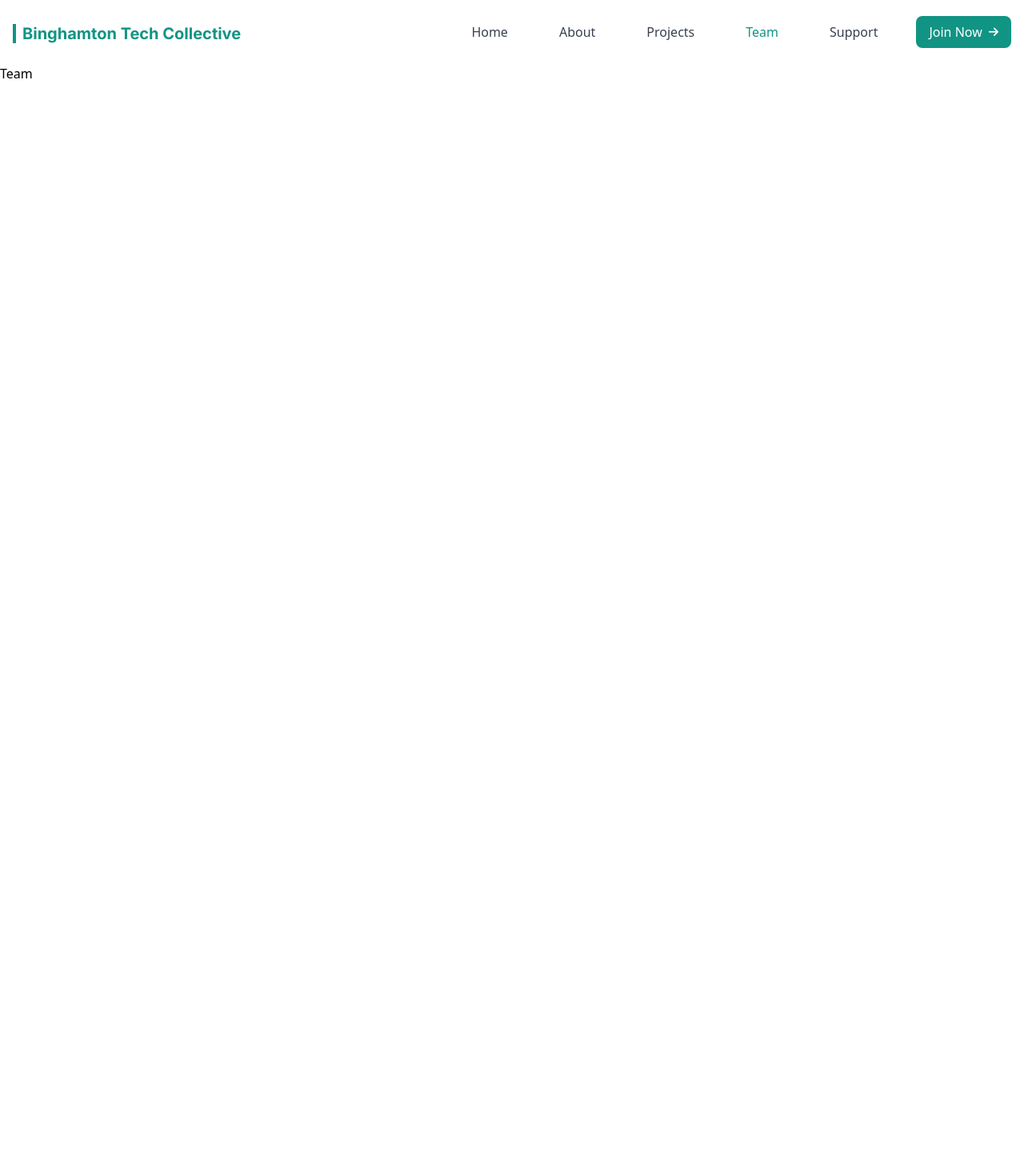
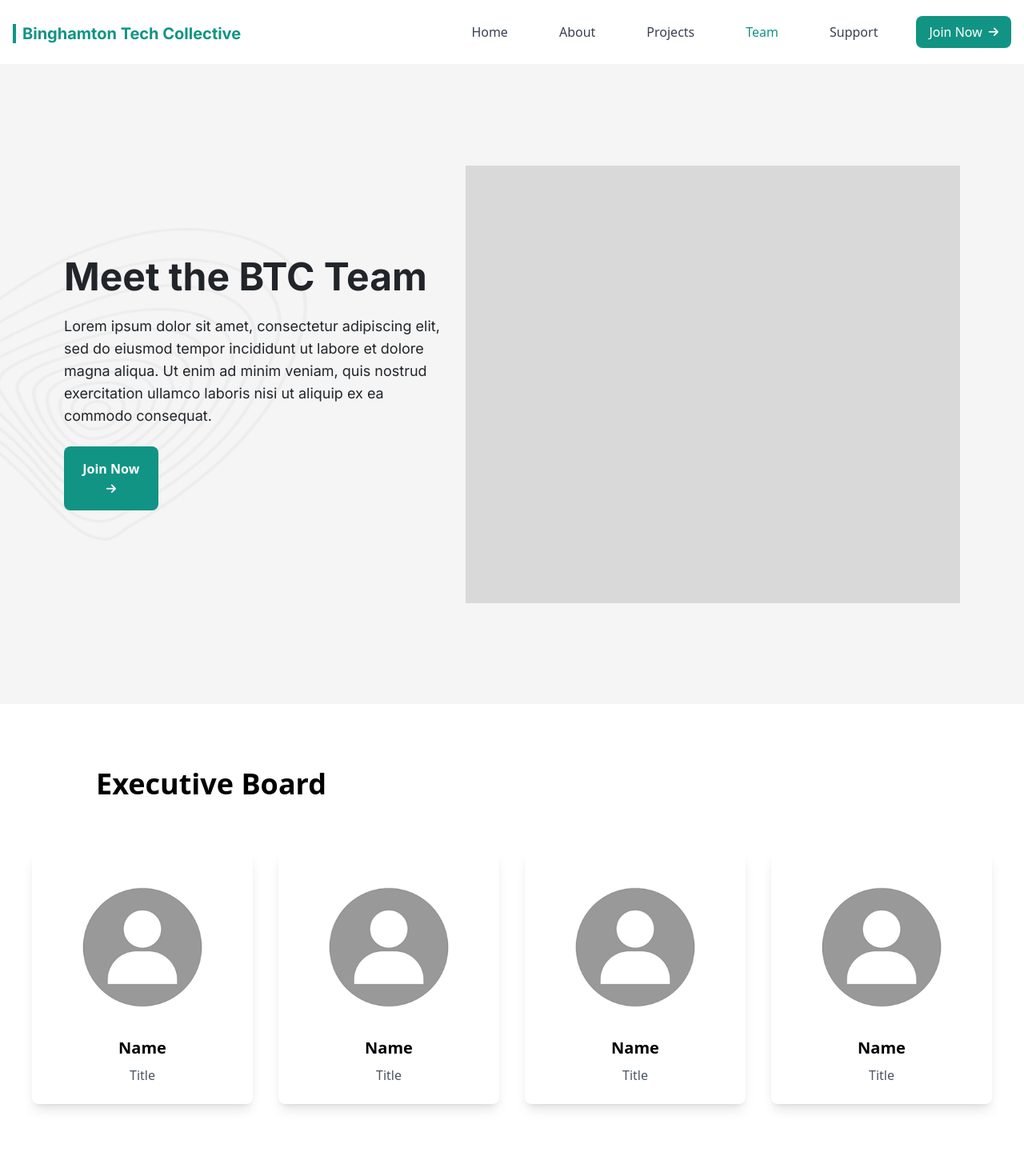
Before and after one commit to Binghamton-Tech-Collective/btc-web, a React (Vite) app in the folder btc-website/: page /team in a window 1280 px wide. Shown: the top 1470 px of the page at 80% size. Before the commit the page ends 800 px from the top, so only its background shows below. Built offline with nearby package versions, Linux system fonts and the light colour scheme.

Commit message:
Finished Team page

```diff
--- /dev/null
+++ b/btc-website/src/components/TeamMember.jsx
@@ -0,0 +1,31 @@
+export const TeamMember = (props) => {
+  const { title, position } = props;
+
+  return (
+    <section className="py-20 px-10">
+      <h1 className="text-4xl font-bold md:text-left text-center md:px-20 mb-16">
+        {title}
+      </h1>
+      <div className="grid md:grid-cols-2 lg:grid-cols-4 gap-8 max-w-7xl mx-auto">
+        {position.map((member, id) => {
+          return (
+            <div
+              key={id}
+              className="flex flex-col items-center p-6 bg-white rounded-lg shadow-lg"
+            >
+              <div className="w-48 h-48 mb-4 overflow-hidden rounded-full">
+                <img
+                  src={member.imageSrc}
+                  alt={member.name}
+                  className="w-full h-full object-cover"
+                />
+              </div>
+              <h3 className="text-xl font-semibold mb-2">{member.name}</h3>
+              <p className="text-gray-600">{member.title}</p>
+            </div>
+          );
+        })}
+      </div>
+    </section>
+  );
+};
--- /dev/null
+++ b/btc-website/src/data/eboard.json
@@ -0,0 +1,22 @@
+[
+	{
+	  "name": "Name",
+	  "title": "Title",
+	  "imageSrc": "/profile_icon.png"
+	},
+	{
+	  "name": "Name",
+	  "title": "Title",
+	  "imageSrc": "/profile_icon.png"
+	},
+	{
+	  "name": "Name",
+	  "title": "Title",
+	  "imageSrc": "/profile_icon.png"
+	},
+	{
+	  "name": "Name",
+	  "title": "Title",
+	  "imageSrc": "/profile_icon.png"
+	}
+  ]
--- /dev/null
+++ b/btc-website/src/data/pm.json
@@ -0,0 +1,22 @@
+[
+	{
+	  "name": "Name",
+	  "title": "Title",
+	  "imageSrc": "/profile_icon.png"
+	},
+	{
+	  "name": "Name",
+	  "title": "Title",
+	  "imageSrc": "/profile_icon.png"
+	},
+	{
+	  "name": "Name",
+	  "title": "Title",
+	  "imageSrc": "/profile_icon.png"
+	},
+	{
+	  "name": "Name",
+	  "title": "Title",
+	  "imageSrc": "/profile_icon.png"
+	}
+  ]
--- /dev/null
+++ b/btc-website/src/data/swe.json
@@ -0,0 +1,32 @@
+[
+	{
+	  "name": "Name",
+	  "title": "Title",
+	  "imageSrc": "/profile_icon.png"
+	},
+	{
+	  "name": "Name",
+	  "title": "Title",
+	  "imageSrc": "/profile_icon.png"
+	},
+	{
+	  "name": "Name",
+	  "title": "Title",
+	  "imageSrc": "/profile_icon.png"
+	},
+	{
+	  "name": "Name",
+	  "title": "Title",
+	  "imageSrc": "/profile_icon.png"
+	},
+	{
+		"name": "Name",
+		"title": "Title",
+		"imageSrc": "/profile_icon.png"
+	  },
+	  {
+		"name": "Name",
+		"title": "Title",
+		"imageSrc": "/profile_icon.png"
+	  }
+  ]
--- /dev/null
+++ b/btc-website/src/data/uiux.json
@@ -0,0 +1,32 @@
+[
+	{
+	  "name": "Name",
+	  "title": "Title",
+	  "imageSrc": "/profile_icon.png"
+	},
+	{
+	  "name": "Name",
+	  "title": "Title",
+	  "imageSrc": "/profile_icon.png"
+	},
+	{
+	  "name": "Name",
+	  "title": "Title",
+	  "imageSrc": "/profile_icon.png"
+	},
+	{
+	  "name": "Name",
+	  "title": "Title",
+	  "imageSrc": "/profile_icon.png"
+	},
+	{
+		"name": "Name",
+		"title": "Title",
+		"imageSrc": "/profile_icon.png"
+	  },
+	  {
+		"name": "Name",
+		"title": "Title",
+		"imageSrc": "/profile_icon.png"
+	  }
+  ]
--- a/btc-website/src/pages/Team.jsx
+++ b/btc-website/src/pages/Team.jsx
@@ -1,7 +1,52 @@
+import { motion } from "framer-motion";
+import { TeamMember } from "../components/TeamMember";
+import { Connect } from "../components/Connect";
+import eboard from "../data/eboard.json";
+import pm from "../data/pm.json";
+import swe from "../data/swe.json";
+import uiux from "../data/uiux.json";
+
+
 export const Team = () => {
   return (
     <div>
-      <h1>Team</h1>
+      <section
+        className="min-h-screen w-full flex flex-col md:flex-row justify-center items-center gap-8 md:px-20 px-10 bg-[#F5F5F5] bg-[url(/btc_background.png)] bg-no-repeat bg-[length:30%_auto] bg-[left_bottom_5rem] bg-left py:10 md:py-20"
+        id="about"
+      >
+        <motion.div
+          initial={{ opacity: 0, y: 50 }}
+          whileInView={{ opacity: 1, y: 0 }}
+          viewport={{ once: true }}
+          transition={{ duration: 0.6, delay: 0.2 }}
+          className="flex flex-col gap-6 md:w-1/2 w-full md:order-1 order-2"
+        >
+          <h2 className="text-[#212529] md:text-left text-center md:text-5xl text-4xl font-bold font-inter mt-10 md:mt-0">
+            Meet the BTC Team <br />
+          </h2>
+          <p className="text-[#212529] md:text-left text-center md:text-lg text-base font-normal font-inter max-w-[600px]">
+            Lorem ipsum dolor sit amet, consectetur adipiscing elit, sed do
+            eiusmod tempor incididunt ut labore et dolore magna aliqua. Ut enim
+            ad minim veniam, quis nostrud exercitation ullamco laboris nisi ut
+            aliquip ex ea commodo consequat.
+          </p>
+          <button className="bg-btc mb-10 md:mb-0 hover:bg-btcdark text-white py-4 px-4 rounded-lg transition-colors items-center justify-center gap-2 md:w-1/4 w-1/2 md:mx-0 mx-auto font-bold">
+            Join Now <i className="fa-solid fa-arrow-right text-sm"></i>
+          </button>
+        </motion.div>
+        <motion.div
+          initial={{ opacity: 0, y: 50 }}
+          whileInView={{ opacity: 1, y: 0 }}
+          viewport={{ once: true }}
+          transition={{ duration: 0.6, delay: 0.4 }}
+          className="md:w-[735px] md:h-[547px] bg-[#d9d9d9] w-[300px] h-[250px] md:order-2 order-1 mt-10 md:mt-0"
+        />
+      </section>
+      <TeamMember title={"Executive Board"} position={eboard}/>
+	  <TeamMember title={"Product Managers"} position={pm}/>
+	  <TeamMember title={"Software Engineers"} position={swe}/>
+	  <TeamMember title={"UX/UI Designers"} position={uiux}/>
+	  <Connect />
     </div>
   );
 };
```
Also changed, not shown: btc-website/public/profile_icon.png (added).
